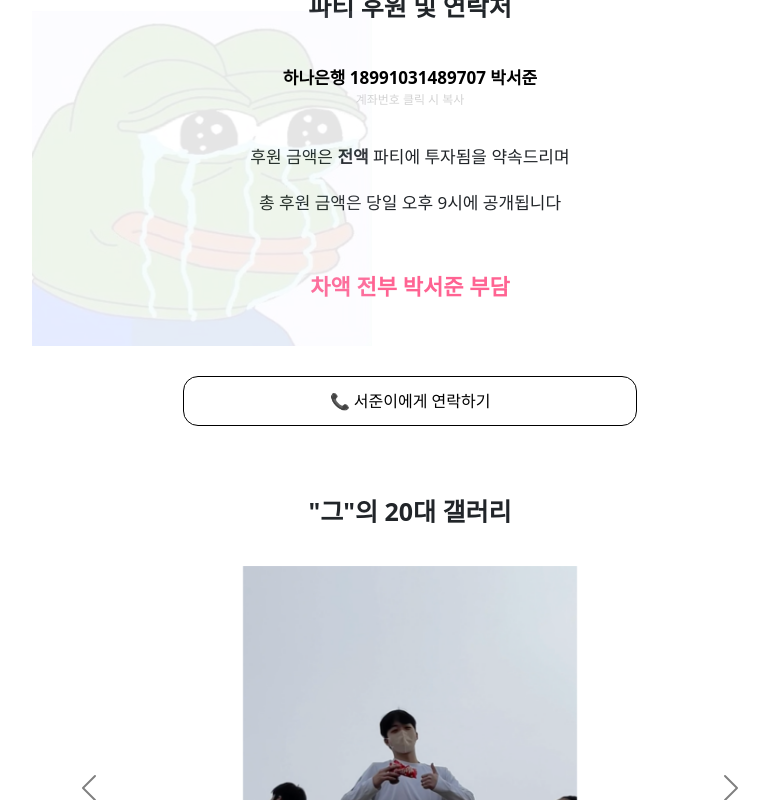
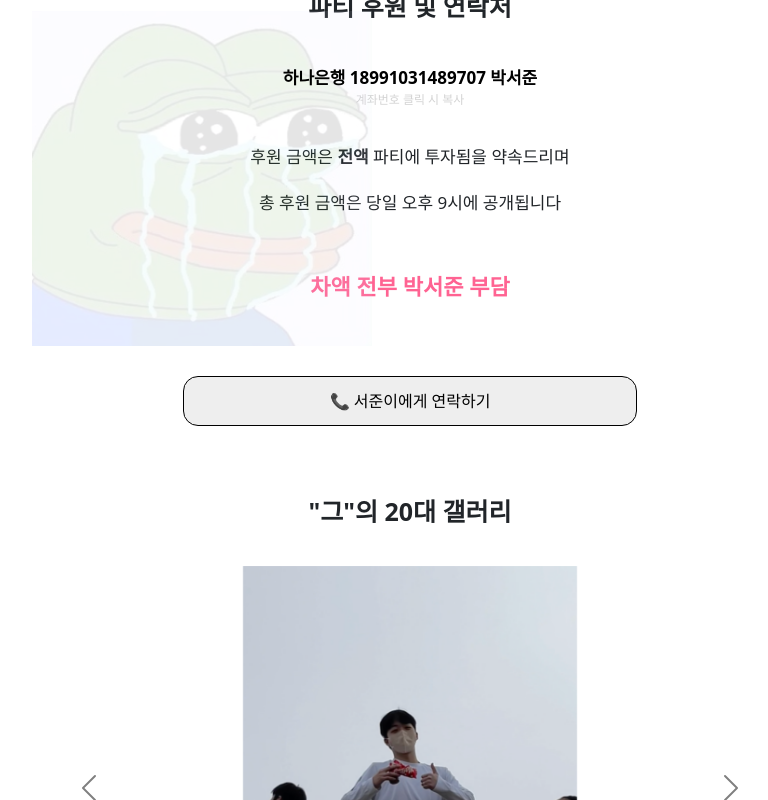
Before and after one commit to GND3/seojun.me, a React (Create React App) app: page / in a window 1280 px wide. In both pictures the pointer is over the link "📞 서준이에게 연락하기". Shown: the part 2534-3334 px from the top of the page, without its empty margins (230-998 px from the left). Built offline with nearby package versions, Linux system fonts and the light colour scheme.

Commit message:
feat : 연락하기 버튼 hover css 추가

```diff
--- a/src/pages/Home/Home.css
+++ b/src/pages/Home/Home.css
@@ -64,6 +64,10 @@
   color: black;
 }
 
+.tel_btn:hover {
+  background-color: #eeeeee;
+}
+
 .tel_btn:link {
   color: black;
 }
```
